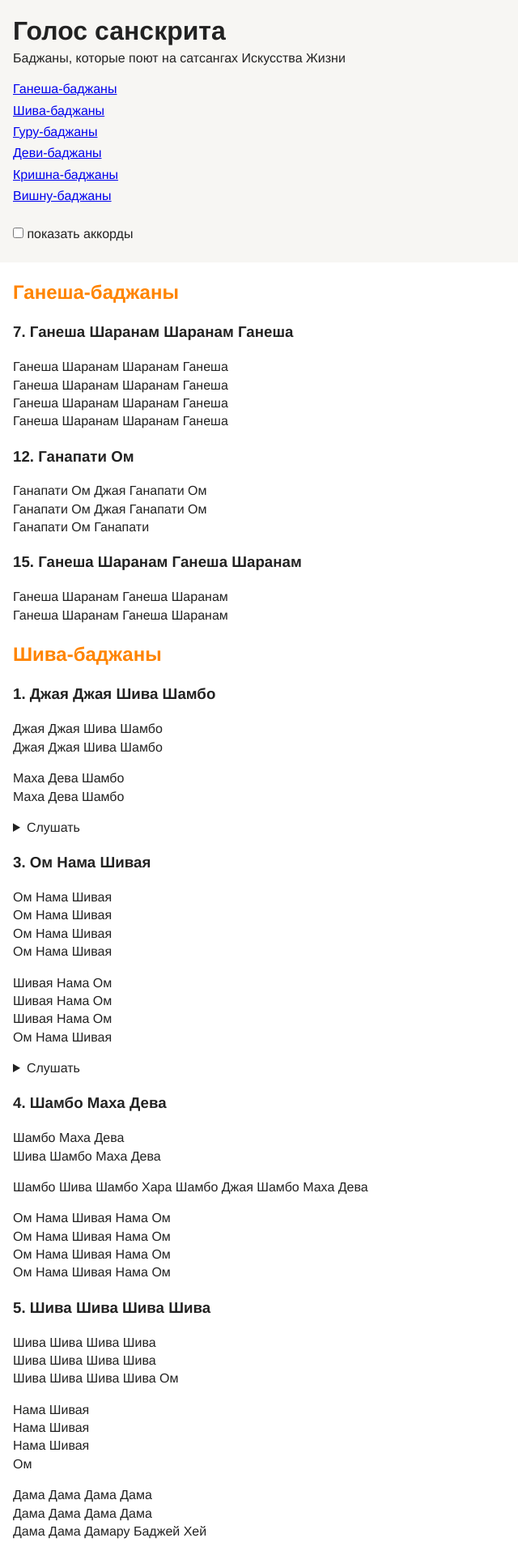
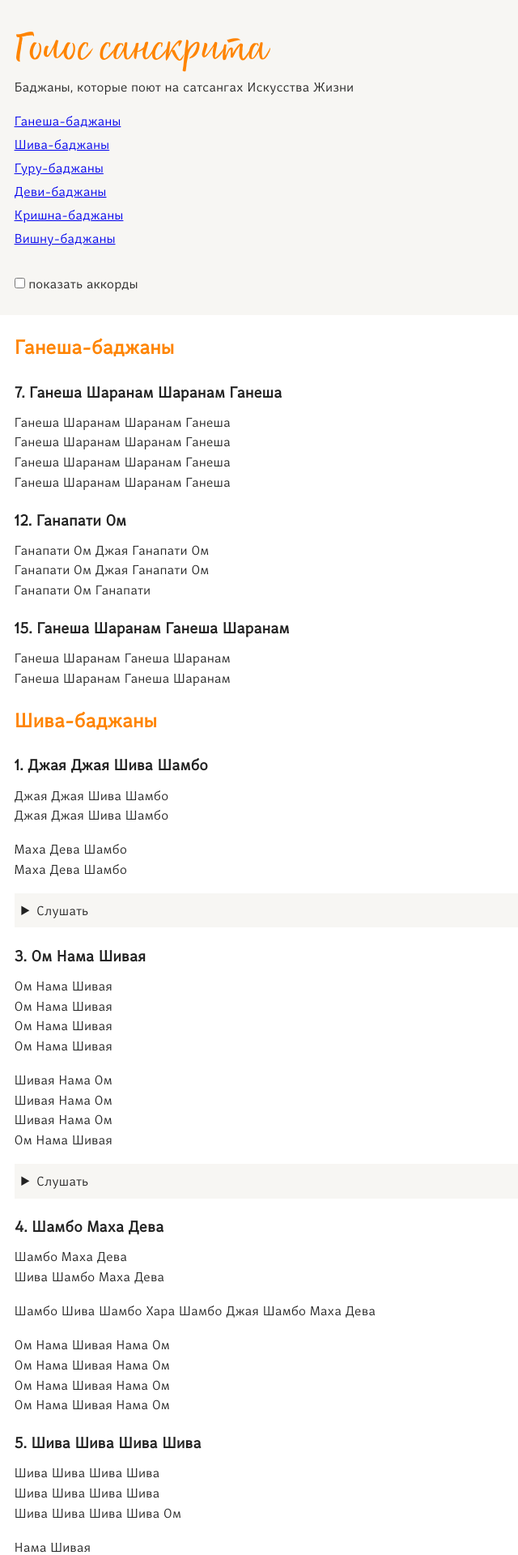
Before and after one commit to kuzmich/sanskritvoice, a Jekyll site: the page built from index.html, in a window 1280 px wide. Shown: the top 1920 px of the page at 81% size, without its empty margins (0-640 px from the left). Built offline with Jekyll 4.4.1, drawn with Linux system fonts in a browser that asks for light colours.

Commit message:
Поменял шрифты у названия сайта и текста
Название сайта: Artofliving Script
Основной текст: Certa Sans

```diff
--- a/_layouts/base.html
+++ b/_layouts/base.html
@@ -13,6 +13,7 @@
   <link rel="manifest" href="/site.webmanifest">
   <link rel="apple-touch-icon" href="/icon.png">
 
+  <link rel="stylesheet" href="/css/fonts.css">
   <link rel="stylesheet" href="/css/normalize.css">
   <link rel="stylesheet" href="/css/main.css">
   <link rel="stylesheet" href="/css/lite-yt-embed.css">
--- /dev/null
+++ b/css/fonts.css
@@ -0,0 +1,23 @@
+ @font-face {
+    font-family: 'Art of Living Script';
+    src: url('../fonts/gen/artofliving_script_regular.woff') format('woff');
+    font-weight: 500;
+  }
+
+ /* @font-face {
+    font-family: 'Art of Living Script';
+    src: url('../fonts/gen/artofliving_script_textured.woff') format('woff');
+    font-weight: 600;
+  } */
+
+  /* @font-face {
+      font-family: 'Certa Sans';
+      src: url('../fonts/gen/certa_sans_extra_light.woff') format('woff');
+      font-weight: 200;
+  } */
+
+  @font-face {
+      font-family: 'Certa Sans';
+      src: url('../fonts/gen/certa_sans_light.woff') format('woff');
+      font-weight: 300;
+  }
--- a/css/main.css
+++ b/css/main.css
@@ -98,7 +98,9 @@ textarea {
    ========================================================================== */
 
 body {
-    font-family: Helvetica, Arial, sans-serif;
+    font-family: 'Certa Sans', Arial, Helvetica, sans-serif;
+    font-weight: 300;
+    font-size: 1.1em;
 }
 
 .header {
@@ -107,12 +109,17 @@ body {
 }
 
 .header h1 {
-    margin-top: 0;
+    margin-top: 0.5em;
     margin-bottom: 0;
+    font-family: 'Art of Living Script', serif;
+    font-weight: 500;
+    font-size: 3em;
+    line-height: 0.8;
+    color: #ff8400;
 }
 
 .header h1 + p {
-    margin-top: 0;
+    margin-top: 0.5em;
 }
 
 .header ul {
@@ -126,7 +133,7 @@ body {
 }
 
 .prefs {
-    margin-top: 1.5em;
+    margin-top: 1.75em;
     margin-bottom: 0.5em;
 }
 
@@ -136,6 +143,22 @@ body {
 
 section > h2 {
     color: #ff8400;
+}
+
+/* уменьшим расстояние между названием баджаны и текстом */
+article > h3 {
+    margin-bottom: 0.5em;
+}
+article p:nth-of-type(1) {
+    margin-top: 0.5em;
+}
+
+details {
+    background-color: #f7f6f3;
+    padding: 0.5em;
+}
+summary {
+    background-color: #f7f6f3;
 }
 
 .accord {
```
Also changed, not shown: fonts/gen/artofliving_script_regular.woff (added), fonts/gen/certa_sans_light.woff (added).
